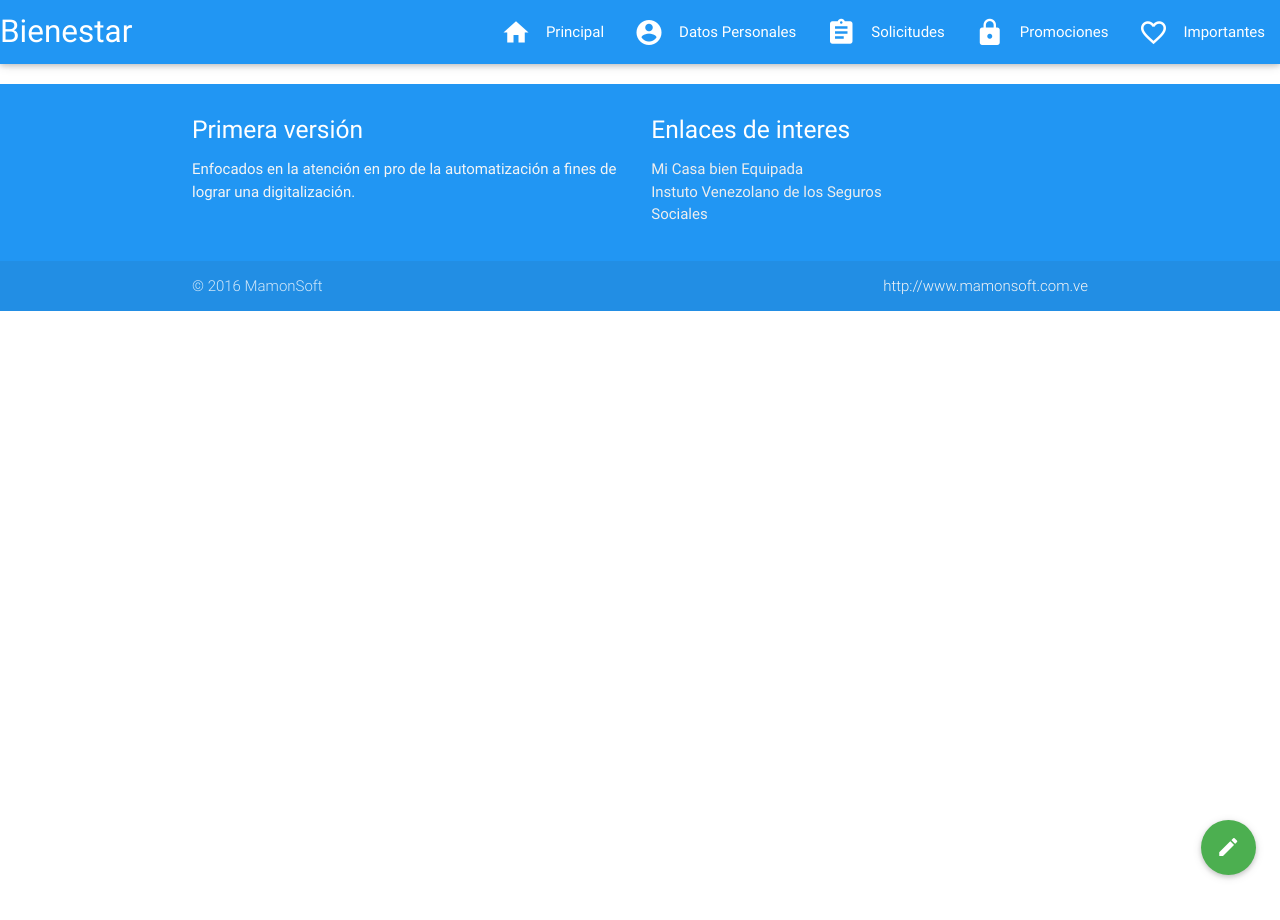
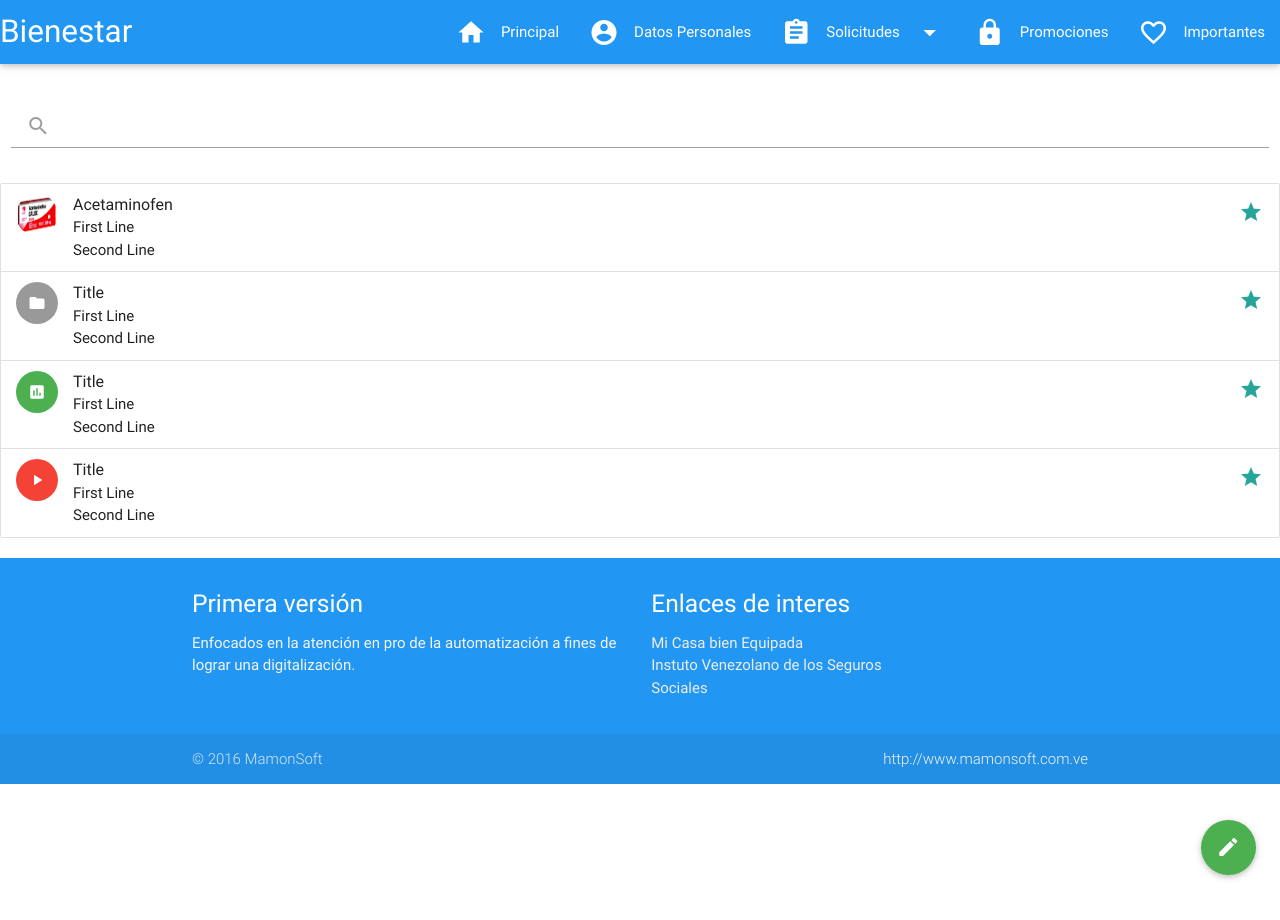
Before and after one commit to ipsfagob/ipsfa-bss, a CodeIgniter app: the page made by application/views/bienestarsocial/farmacia.php in a window 1280 px wide. Run offline with CodeIgniter, Linux system fonts and the light colour scheme.

Commit message:
Archivos Datados

```diff
--- a/application/config/config.php
+++ b/application/config/config.php
@@ -23,7 +23,7 @@ defined('BASEPATH') OR exit('No direct script access allowed');
 | a PHP script and you can easily do that on your own.
 |
 */
-$config['base_url'] = '';
+$config['base_url'] = '/ipsfa-bss/';
 
 /*
 |--------------------------------------------------------------------------
--- a/application/views/bienestarsocial/farmacia.php
+++ b/application/views/bienestarsocial/farmacia.php
@@ -1,9 +1,51 @@
 <?php
-$this->load->view("bienestarsocial/inc/cabecera.php");
+$this->load->view ( "bienestarsocial/inc/cabecera.php" );
 ?>
+
+<br>
+<div class="row">
+	<div class="col s12">
+		<form>
+			<div class="input-field">
+				<input id="search" type="search" required> <label for="search"><i
+					class="material-icons">search</i></label> <i class="material-icons">close</i>
+			</div>
+		</form>
+	</div>
+</div>
+
+<ul class="collection">
+	<li class="collection-item avatar"><img
+		src="<?php echo base_url()?>public/img/inventario/acetaminofen.jpg"
+		alt="" class="circle"> <span class="title">Acetaminofen</span>
+		<p>
+			First Line <br> Second Line
+		</p> <a href="#!" class="secondary-content"><i class="material-icons">grade</i></a>
+	</li>
+	<li class="collection-item avatar"><i class="material-icons circle">folder</i>
+		<span class="title">Title</span>
+		<p>
+			First Line <br> Second Line
+		</p> <a href="#!" class="secondary-content"><i class="material-icons">grade</i></a>
+	</li>
+	<li class="collection-item avatar"><i
+		class="material-icons circle green">insert_chart</i> <span
+		class="title">Title</span>
+		<p>
+			First Line <br> Second Line
+		</p> <a href="#!" class="secondary-content"><i class="material-icons">grade</i></a>
+	</li>
+	<li class="collection-item avatar"><i class="material-icons circle red">play_arrow</i>
+		<span class="title">Title</span>
+		<p>
+			First Line <br> Second Line
+		</p> <a href="#!" class="secondary-content"><i class="material-icons">grade</i></a>
+	</li>
+</ul>
+
 
 
 
 <?php
-$this->load->view("bienestarsocial/inc/pie.php");
+$this->load->view ( "bienestarsocial/inc/pie.php" );
 ?>
--- a/application/views/bienestarsocial/inc/cabecera.php
+++ b/application/views/bienestarsocial/inc/cabecera.php
@@ -4,10 +4,10 @@
       <!--Import Google Icon Font
       <link href="http://fonts.googleapis.com/icon?family=Material+Icons" rel="stylesheet">
       -->
-      <link type="text/css" href="/ipsfa-dg/public/css/material.css" rel="stylesheet">
+      <link type="text/css" href="<?php echo base_url(); ?>public/css/material.css" rel="stylesheet">
 
       <!--Import materialize.css-->
-      <link type="text/css" rel="stylesheet" href="/ipsfa-dg/public/css/materialize.min.css"  media="screen,projection"/>
+      <link type="text/css" rel="stylesheet" href="<?php echo base_url(); ?>public/css/materialize.min.css"  media="screen,projection"/>
 
       <!--Let browser know website is optimized for mobile-->
       <meta name="viewport" content="width=device-width, initial-scale=1.0"/>
@@ -28,13 +28,36 @@
 			<div class="nav-wrapper blue">
 				<a href="#" class="brand-logo">Bienestar</a>
 				<a href="#" data-activates="nav-mobile" class="button-collapse"><i class="material-icons">menu</i></a>
+				<ul id="solicitudes" class="dropdown-content">
+				  <li><a href="<?php echo base_url(); ?>index.php/BienestarSocial/bienestar">
+				  	Bienestar<i class="mdi-action-face-unlock left grey-text "></i>
+				  	</a>
+				  </li>
+				  <li><a href="<?php echo base_url(); ?>index.php/BienestarSocial/farmacia">
+				  Drogueria<i class="mdi-av-my-library-add left grey-text "></i></a></li>
+				</ul>
+
+				<ul id="solicitudes1" class="dropdown-content">
+				  <li><a href="<?php echo base_url(); ?>index.php/BienestarSocial/bienestar">
+				  	Bienestar<i class="mdi-action-face-unlock left grey-text "></i>
+				  	</a>
+				  </li>
+				  <li><a href="<?php echo base_url(); ?>index.php/BienestarSocial/farmacia">
+				  Drogueria<i class="mdi-av-my-library-add left grey-text "></i></a></li>
+				</ul>
+
 				<ul id="nav-mobile" class="side-nav">
+					<img src="<?php echo base_url(); ?>public/img/ipsfa.png" class="responsive-img">
 
-					<img src="/ipsfa-dg/public/img/ipsfa.png" class="responsive-img">
+					<li><a href="<?php echo base_url(); ?>index.php/BienestarSocial/index">Principal
+					<i class="mdi-action-home left grey-text "></i></a></li>
+					<li><a href="<?php echo base_url(); ?>index.php/BienestarSocial/datos">Datos Personales<i class="mdi-action-account-circle left grey-text"></i></a></li>
 
-					<li><a href="/ipsfa-dg/index.php/BienestarSocial/index">Principal<i class="mdi-action-home left grey-text "></i></a></li>
-					<li><a href="/ipsfa-dg/index.php/BienestarSocial/datos">Datos Personales<i class="mdi-action-account-circle left grey-text"></i></a></li>
-					<li><a href="/ipsfa-dg/index.php/BienestarSocial/solicitud">Solicitudes<i class="mdi-action-assignment left grey-text"></i> </a></li>
+					<li><a class="dropdown-button" href="#!" data-activates="solicitudes">
+						<i class="mdi-action-assignment left grey-text"></i>Solicitudes
+						<i class="mdi-navigation-arrow-drop-down grey-text right"></i></a>
+					</li>
+
 					<hr>
 					<li><a href="#">Promociones<i class="mdi-action-lock left grey-text"></i></a></li>
 					<li><a href="#">Importantes<i class="mdi-action-favorite-outline left grey-text"></i> </a></li>
@@ -45,9 +68,14 @@
 
 
 				<ul class="right hide-on-med-and-down">
-					<li><a href="/ipsfa-dg/index.php/BienestarSocial/index">Principal<i class="mdi-action-home left"></i></a></li>
-					<li><a href="/ipsfa-dg/index.php/BienestarSocial/datos">Datos Personales<i class="mdi-action-account-circle left"></i></a></li>
-					<li><a href="/ipsfa-dg/index.php/BienestarSocial/solicitud">Solicitudes<i class="mdi-action-assignment left"></i> </a></li>
+					<li><a href="<?php echo base_url(); ?>index.php/BienestarSocial/index">Principal<i class="mdi-action-home left"></i></a></li>
+					<li><a href="<?php echo base_url(); ?>index.php/BienestarSocial/datos">Datos Personales<i class="mdi-action-account-circle left"></i></a></li>
+
+					<li><a class="dropdown-button" href="#!" data-activates="solicitudes1">
+						<i class="mdi-action-assignment left"></i>Solicitudes
+						<i class="mdi-navigation-arrow-drop-down right"></i></a>
+					</li>
+
 					<li><a href="#">Promociones<i class="mdi-action-lock left"></i></a></li>
 					<li><a href="#">Importantes<i class="mdi-action-favorite-outline left"></i> </a></li>
 
--- a/application/views/bienestarsocial/principal.php
+++ b/application/views/bienestarsocial/principal.php
@@ -8,7 +8,7 @@ $this->load->view("bienestarsocial/inc/cabecera.php");
 
 	<div class="continer">
 		<div class="row">
-		<div class="col s5">
+		<div class="col s6">
 
 		  <div class="card small">
             <div class="card-image">
@@ -26,7 +26,7 @@ $this->load->view("bienestarsocial/inc/cabecera.php");
 		</div>
 
 
-		<div class="col s5" >
+		<div class="col s6" >
 		 <div class="card small">
             <div class="card-image">
               <img src="/ipsfa-dg/public/img/ayudasocial.jpg">
```
Also changed, not shown: application/config/database.php (+4 -4 lines), application/controllers/BienestarSocial.php (+27 -0 lines), application/controllers/Welcome.php (deleted, +0 -25 lines), application/models/carro/mcarro.php (+0 -54 lines), application/views/welcome_message.php (deleted, +0 -89 lines), application/views/bienestarsocial/bienestar.php (renamed from application/views/bienestarsocial/solicitud.php), public/img/inventario/acetaminofen.jpg (added).
